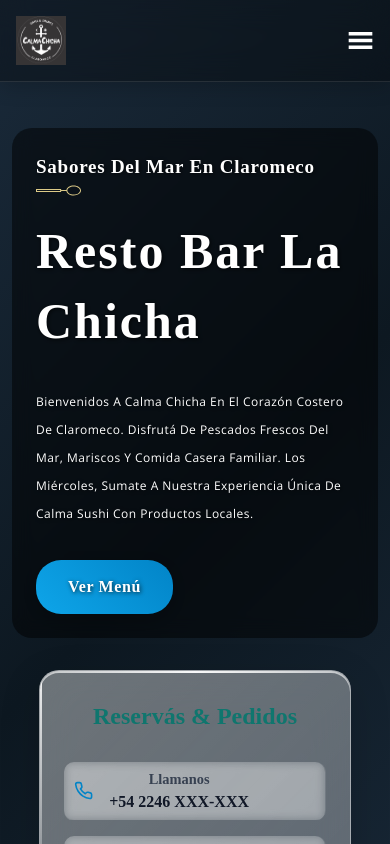
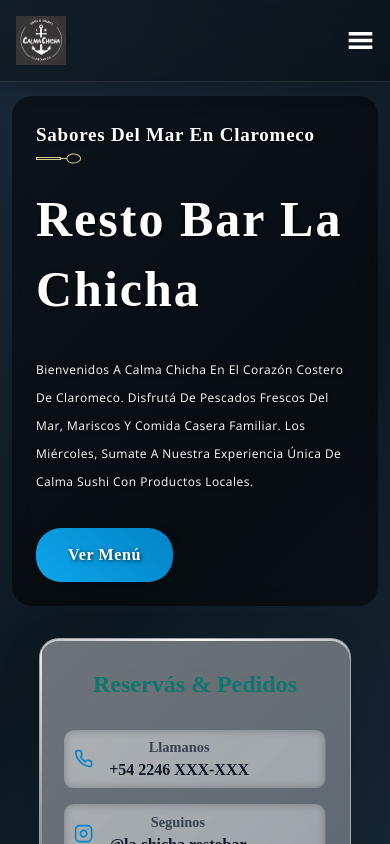
Before and after one commit to mypickupemail/calma-chicha, a React (Create React App) app: page / in a window 390 px wide. Shown: the top 844 px of the page. Built offline with nearby package versions, Linux system fonts and the light colour scheme; a web font is replaced by a local one.

Commit message:
feat: ui

```diff
--- a/src/container/Header/Header.css
+++ b/src/container/Header/Header.css
@@ -216,7 +216,7 @@
 
 @media screen and (max-width: 650px) {
     .app__header {
-        padding-top: 6rem !important;
+        padding-top: 4rem !important;
     }
 
     .app__header-h1 {
@@ -235,7 +235,7 @@
 
 @media screen and (max-width: 450px) {
     .app__header {
-        padding-top: 7rem !important;
+        padding-top: 5rem !important;
     }
 
     .app__header-h1 {
```
